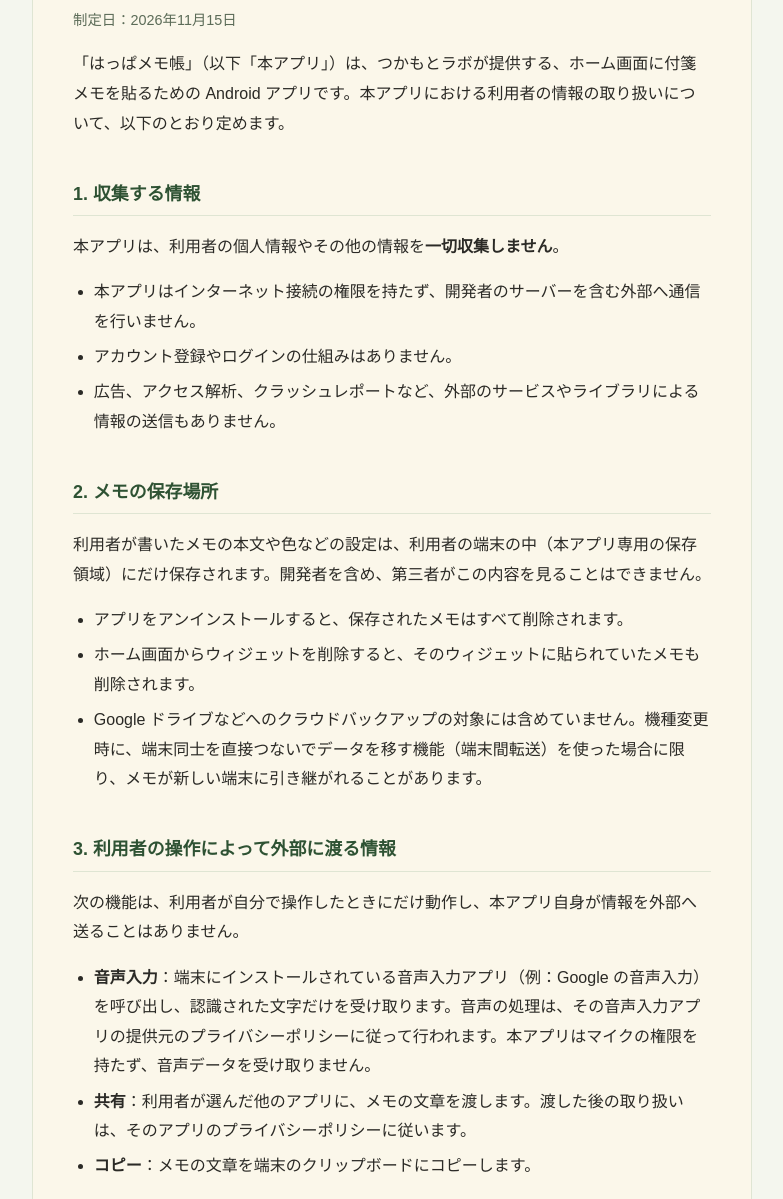
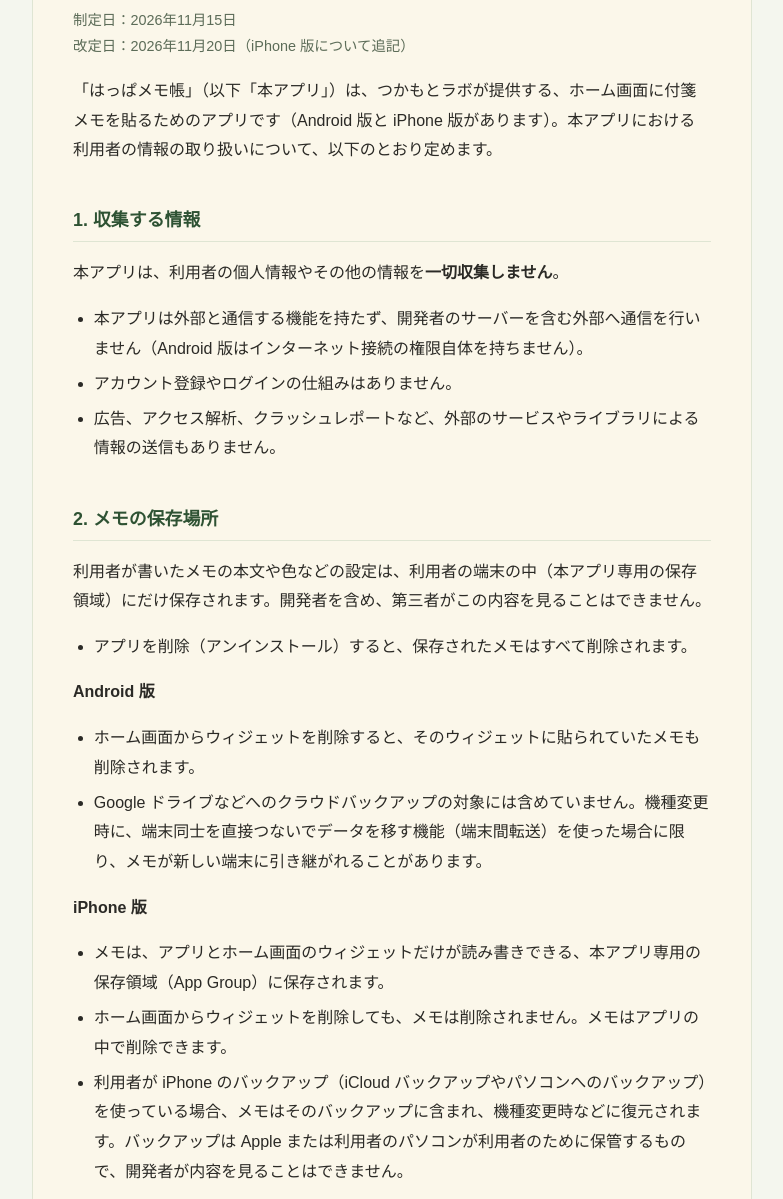
Before and after one commit to Tsukamoto8Lab/happamemotyo-privacy, a plain HTML site: page index.html in a window 1280 px wide. Shown: the part 101-1300 px from the top of the page, without its empty margins (248-1031 px from the left). Drawn offline with Linux system fonts and the light colour scheme.

Commit message:
iPhone 版についての記載を追加
Co-Authored-By: Claude Opus 5.5 <noreply@anthropic.com>

```diff
--- a/index.html
+++ b/index.html
@@ -4,7 +4,7 @@
 <meta charset="utf-8">
 <meta name="viewport" content="width=device-width, initial-scale=1">
 <title>はっぱメモ帳 プライバシーポリシー</title>
-<meta name="description" content="Android アプリ「はっぱメモ帳」のプライバシーポリシー">
+<meta name="description" content="Android / iPhone アプリ「はっぱメモ帳」のプライバシーポリシー">
 <style>
   :root {
     --bg: #f4f6ee;
@@ -55,26 +55,35 @@
 <body>
 <main>
 <h1>はっぱメモ帳 プライバシーポリシー</h1>
-<p class="date">制定日：2026年11月15日</p>
-<p>「はっぱメモ帳」（以下「本アプリ」）は、つかもとラボが提供する、ホーム画面に付箋メモを貼るための Android アプリです。本アプリにおける利用者の情報の取り扱いについて、以下のとおり定めます。</p>
+<p class="date">制定日：2026年11月15日<br>改定日：2026年11月20日（iPhone 版について追記）</p>
+<p>「はっぱメモ帳」（以下「本アプリ」）は、つかもとラボが提供する、ホーム画面に付箋メモを貼るためのアプリです（Android 版と iPhone 版があります）。本アプリにおける利用者の情報の取り扱いについて、以下のとおり定めます。</p>
 <h2>1. 収集する情報</h2>
 <p>本アプリは、利用者の個人情報やその他の情報を<strong>一切収集しません</strong>。</p>
 <ul>
-<li>本アプリはインターネット接続の権限を持たず、開発者のサーバーを含む外部へ通信を行いません。</li>
+<li>本アプリは外部と通信する機能を持たず、開発者のサーバーを含む外部へ通信を行いません（Android 版はインターネット接続の権限自体を持ちません）。</li>
 <li>アカウント登録やログインの仕組みはありません。</li>
 <li>広告、アクセス解析、クラッシュレポートなど、外部のサービスやライブラリによる情報の送信もありません。</li>
 </ul>
 <h2>2. メモの保存場所</h2>
 <p>利用者が書いたメモの本文や色などの設定は、利用者の端末の中（本アプリ専用の保存領域）にだけ保存されます。開発者を含め、第三者がこの内容を見ることはできません。</p>
 <ul>
-<li>アプリをアンインストールすると、保存されたメモはすべて削除されます。</li>
+<li>アプリを削除（アンインストール）すると、保存されたメモはすべて削除されます。</li>
+</ul>
+<p><strong>Android 版</strong></p>
+<ul>
 <li>ホーム画面からウィジェットを削除すると、そのウィジェットに貼られていたメモも削除されます。</li>
 <li>Google ドライブなどへのクラウドバックアップの対象には含めていません。機種変更時に、端末同士を直接つないでデータを移す機能（端末間転送）を使った場合に限り、メモが新しい端末に引き継がれることがあります。</li>
+</ul>
+<p><strong>iPhone 版</strong></p>
+<ul>
+<li>メモは、アプリとホーム画面のウィジェットだけが読み書きできる、本アプリ専用の保存領域（App Group）に保存されます。</li>
+<li>ホーム画面からウィジェットを削除しても、メモは削除されません。メモはアプリの中で削除できます。</li>
+<li>利用者が iPhone のバックアップ（iCloud バックアップやパソコンへのバックアップ）を使っている場合、メモはそのバックアップに含まれ、機種変更時などに復元されます。バックアップは Apple または利用者のパソコンが利用者のために保管するもので、開発者が内容を見ることはできません。</li>
 </ul>
 <h2>3. 利用者の操作によって外部に渡る情報</h2>
 <p>次の機能は、利用者が自分で操作したときにだけ動作し、本アプリ自身が情報を外部へ送ることはありません。</p>
 <ul>
-<li><strong>音声入力</strong>：端末にインストールされている音声入力アプリ（例：Google の音声入力）を呼び出し、認識された文字だけを受け取ります。音声の処理は、その音声入力アプリの提供元のプライバシーポリシーに従って行われます。本アプリはマイクの権限を持たず、音声データを受け取りません。</li>
+<li><strong>音声入力</strong>：Android 版では、端末にインストールされている音声入力アプリ（例：Google の音声入力）を呼び出し、認識された文字だけを受け取ります。iPhone 版では、キーボードの音声入力（Apple の音声入力）で入力された文字を受け取ります。どちらも音声の処理は、その音声入力の提供元のプライバシーポリシーに従って行われます。本アプリはマイクの権限を持たず、音声データを受け取りません。</li>
 <li><strong>共有</strong>：利用者が選んだ他のアプリに、メモの文章を渡します。渡した後の取り扱いは、そのアプリのプライバシーポリシーに従います。</li>
 <li><strong>コピー</strong>：メモの文章を端末のクリップボードにコピーします。</li>
 </ul>
```
Also changed, not shown: 1 other file.
